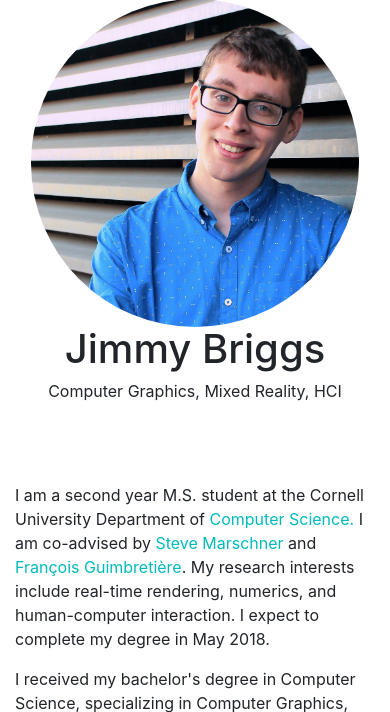
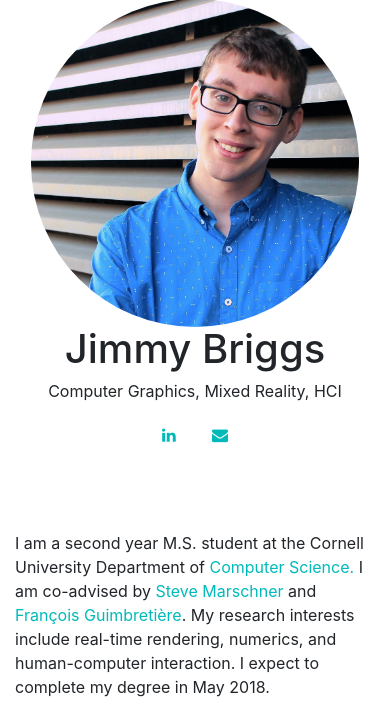
Before and after one commit to jeb482/jimmybriggsnet, a PHP site: page /jimmybriggsnet/index.php in a window 390 px wide. Shown: the part 98-810 px from the top of the page. Run offline with PHP 8.4, Linux system fonts and the light colour scheme; some libraries are stand-ins or nearby versions.

Commit message:
Added some social media links

```diff
--- a/index.php
+++ b/index.php
@@ -28,6 +28,10 @@
 
         <h1>Jimmy Briggs</h1>
         <p>Computer Graphics, Mixed Reality, HCI</p>
+        <p><span class="d-md-none">
+        <a class="fa fa-linkedin nav-link" target="_blank" href="https://www.linkedin.com/in/jimmy-briggs/"></a>
+        <a class="fa fa-envelope nav-link" target="_blank" href="mailto:jimmy@jimmybriggs.net"></a>
+        </span></p>
         </center>
         </div>
 
--- a/navbar.php
+++ b/navbar.php
@@ -1,9 +1,8 @@
 <?php $GLOBALS['root'] = "http://127.0.0.1/jimmybriggsnet"; ?>
+
+<link rel="stylesheet" href="https://cdnjs.cloudflare.com/ajax/libs/font-awesome/4.7.0/css/font-awesome.min.css">
 <nav class="navbar-custom navbar navbar-expand-md navbar-dark bg-dark fixed-top">
     <a class="navbar-brand" href="<?php echo $GLOBALS['root']  . "/index.php" ?>">Jimmy Briggs</a>
-    <button class="navbar-toggler" type="button" data-toggle="collapse" data-target="#navbarsExampleDefault" aria-controls="navbarsExampleDefault" aria-expanded="false" aria-label="Toggle navigation">
-        <span class="navbar-toggler-icon"></span>
-    </button>
 
     <div class="collapse navbar-collapse" id="navbarsExampleDefault">
         <ul class=" navbar-nav text-md-center nav-right">
@@ -13,7 +12,6 @@
         <li class="nav-item">
           <a class="nav-link" href="<?php echo  $GLOBALS['root']  . "/publications.php"?>">Publications</a>
         </li>
-
         <li class="nav-item">
           <a class="nav-link" href="<?php echo $GLOBALS['root']  . "/teaching.php"?>">Teaching</a>
         </li>
@@ -24,5 +22,17 @@
           <a class="nav-link" href="<?php  echo $GLOBALS['root']  . "/resume.php"?>">Resume</a>
         </li>
       </ul>
+      <ul class="navbar-nav flex-row ml-md-auto d-none d-md-flex">
+      <li  class="nav-item">
+      <a class="fa fa-linkedin nav-link" target="_blank" href="https://www.linkedin.com/in/jimmy-briggs/"></a>
+      </li>
+      <li class="nav navbar-nav pull-right">
+      <a class="fa fa-envelope nav-link" target="_blank" href="mailto:jimmy@jimmybriggs.net"></a>
+      </li>
+      </ul>
+
     </div>
+        <button class="navbar-toggler" type="button" data-toggle="collapse" data-target="#navbarsExampleDefault" aria-controls="navbarsExampleDefault" aria-expanded="false" aria-label="Toggle navigation">
+        <span class="navbar-toggler-icon"></span>
+    </button>
     </nav>
--- a/publications/roma.php
+++ b/publications/roma.php
@@ -48,7 +48,7 @@
       between the designer and the 3D printing robotic arm allows the designer to quickly interrupt
       printing to access a printed area or to indicate that the robot can take full control of the
       model to finish printing. RoMA lets users integrate real-world constraints into a design rapidly,
-      allowing them to create well-proportioned cookingimplements or to extend existing objects.
+      allowing them to create well-proportioned cooking implements or to extend existing objects.
       We conclude by presenting the strengths and limitations of our current design.
       </p>
 
```
Also changed, not shown: .htaccess. Lines whose indentation alone changed are shown as unchanged.
